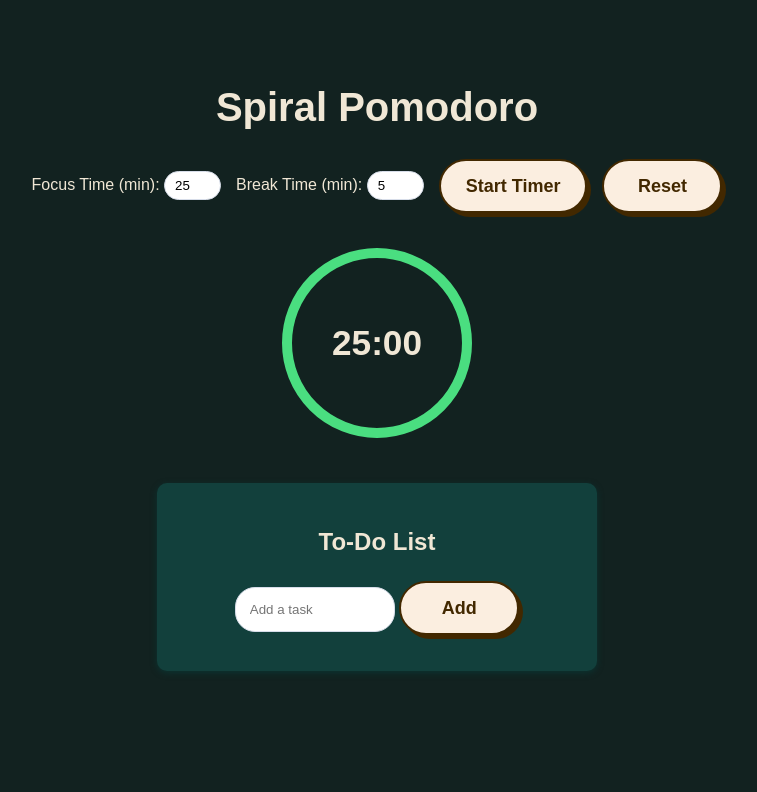
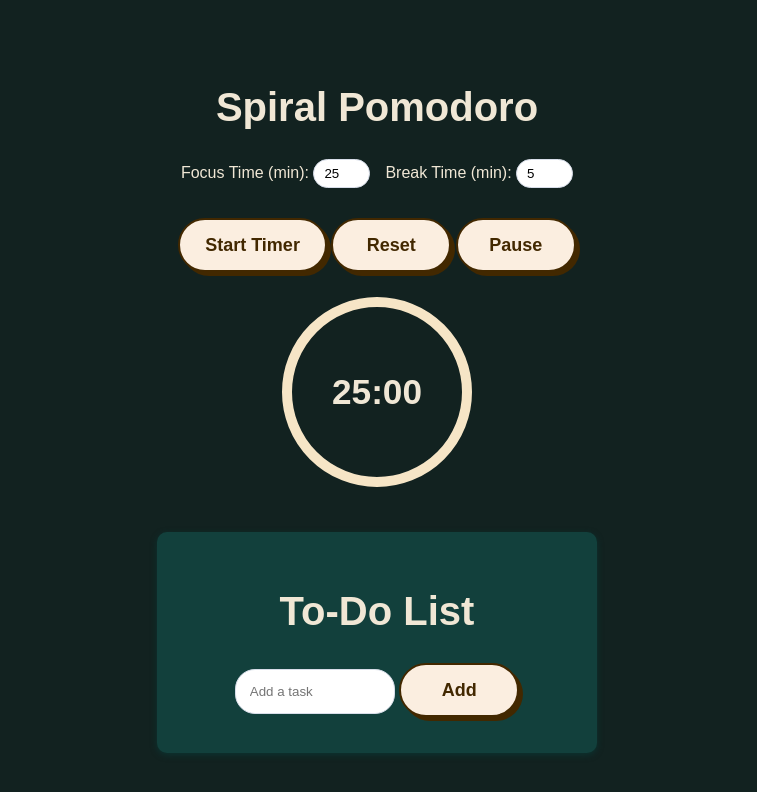
Before and after one commit to hazelcantcode/Pomodoro-Timer, a plain HTML site: page index.html in a window 1280 px wide. Shown: the whole page, without its empty margins (263-1020 px from the left). Drawn offline with Linux system fonts and the light colour scheme.

Commit message:
Update index.html

```diff
--- a/index.html
+++ b/index.html
@@ -12,19 +12,23 @@
   <div class="timer-controls">
     <label>Focus Time (min): <input type="number" id="focusTime" value="25"></label>
     <label>Break Time (min): <input type="number" id="breakTime" value="5"></label>
+  </div>
+
+  <div class="timer-buttons">
     <button id="startBtn">Start Timer</button>
     <button id="resetBtn">Reset</button>
+    <button id="pauseResumeBtn">Pause</button>
   </div>
 
   <div id="spiralContainer">
     <svg id="spiral" width="200" height="200">
-      <circle id="timerCircle" r="90" cx="100" cy="100" stroke="#4ade80" stroke-width="10" fill="none" stroke-dasharray="565" stroke-dashoffset="0"/>
+      <circle id="timerCircle" r="90" cx="100" cy="100" stroke="#F6E5C6" stroke-width="10" fill="none" stroke-dasharray="565" stroke-dashoffset="0"/>
     </svg>
     <div id="timeDisplay">25:00</div>
   </div>
 
   <div class="todo-container">
-    <h2>To-Do List</h2>
+    <h1>To-Do List</h1>
     <input type="text" id="todoInput" placeholder="Add a task" />
     <button id="addTodo">Add</button>
     <ul id="todoList"></ul>
```
